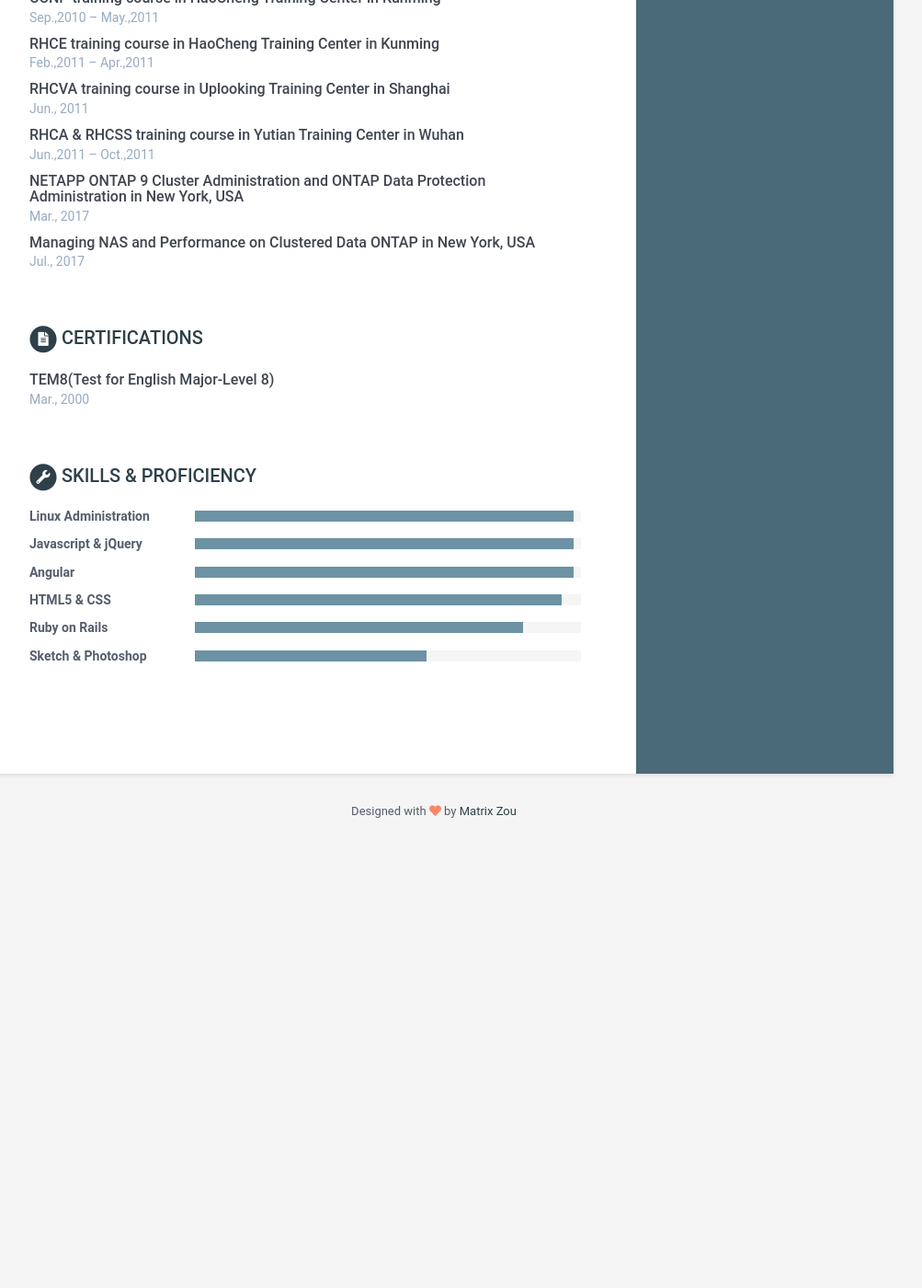
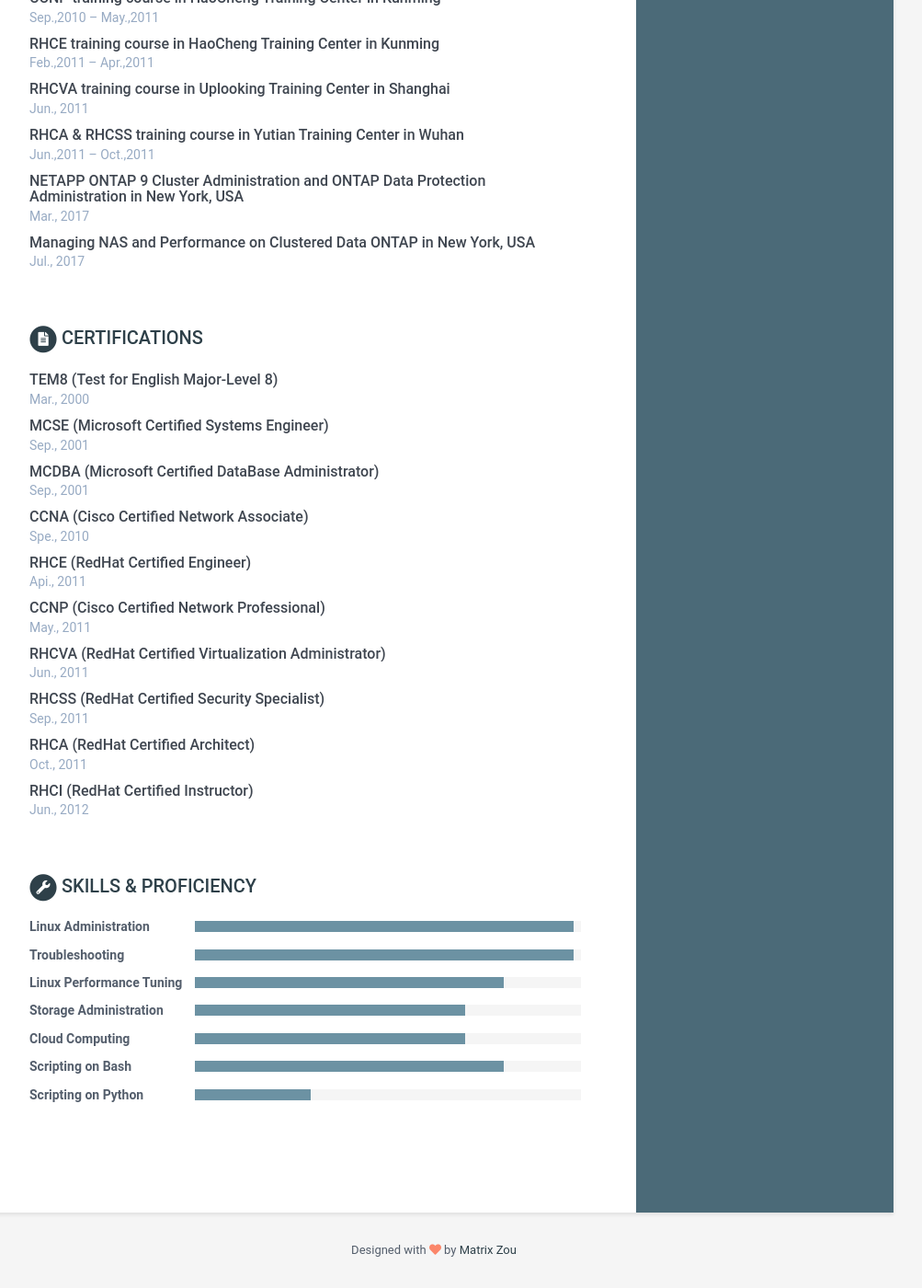
Before and after one commit to matrixzj/resume, a Jekyll site: the page built from index.html, in a window 1280 px wide and 1400 px high, scrolled down 2078 px. Shown: the whole window at 92% size, without its empty margins (168-1171 px from the left). Built offline with Jekyll 4.4.1, drawn with Linux system fonts in a browser that asks for light colours; before the commit the page ends 3001 px from its top, so only the background shows below that.

Commit message:
There are 1 files have been modified at 2019-06-17 03:11:24 . 	-rw-r--r-- 1 jzou ops 9647 Jun 17 03:11 _data/data.yml No files have been added. There are 1 files have been deleted at 2019-06-17 03:11:24. 	_data/.data.yml.swp No file type has been changed.

```diff
--- a/_data/data.yml
+++ b/_data/data.yml
@@ -162,8 +162,36 @@ trainings:
 
 
 certifications:
-    - subject: TEM8(Test for English Major-Level 8)
+    - subject: TEM8 (Test for English Major-Level 8)
       time: Mar., 2000
+
+    - subject: MCSE (Microsoft Certified Systems Engineer)
+      time: Sep., 2001
+
+    - subject: MCDBA (Microsoft Certified DataBase Administrator)
+      time: Sep., 2001
+
+    - subject: CCNA (Cisco Certified Network Associate)
+      time: Spe., 2010
+
+    - subject: RHCE (RedHat Certified Engineer)
+      time: Api., 2011
+
+    - subject: CCNP (Cisco Certified Network Professional)
+      time: May., 2011
+
+    - subject: RHCVA (RedHat Certified Virtualization Administrator)
+      time: Jun., 2011
+
+    - subject: RHCSS (RedHat Certified Security Specialist)
+      time: Sep., 2011
+
+    - subject: RHCA (RedHat Certified Architect)
+      time: Oct., 2011
+
+    - subject: RHCI (RedHat Certified Instructor)
+      time: Jun., 2012
+
 
 skills:
     title: Skills &amp; Proficiency
@@ -172,20 +200,23 @@ skills:
       - name: Linux Administration
         level: 98%
 
-      - name: Javascript & jQuery
+      - name: Troubleshooting
         level: 98%
 
-      - name: Angular
-        level: 98%
+      - name: Linux Performance Tuning
+        level: 80%
 
-      - name: HTML5 & CSS
-        level: 95%
+      - name: Storage Administration
+        level: 70%
 
-      - name: Ruby on Rails
-        level: 85%
+      - name: Cloud Computing
+        level: 70%
 
-      - name: Sketch & Photoshop
-        level: 60%
+      - name: Scripting on Bash
+        level: 80%
+
+      - name: Scripting on Python
+        level: 30%
 
 footer: >
     Designed with <i class="fas fa-heart"></i> by <a href="http://matrixzj.github.io/resume" target="_blank" rel="nofollow">Matrix Zou</a>
```
Also changed, not shown: 1 other file.
